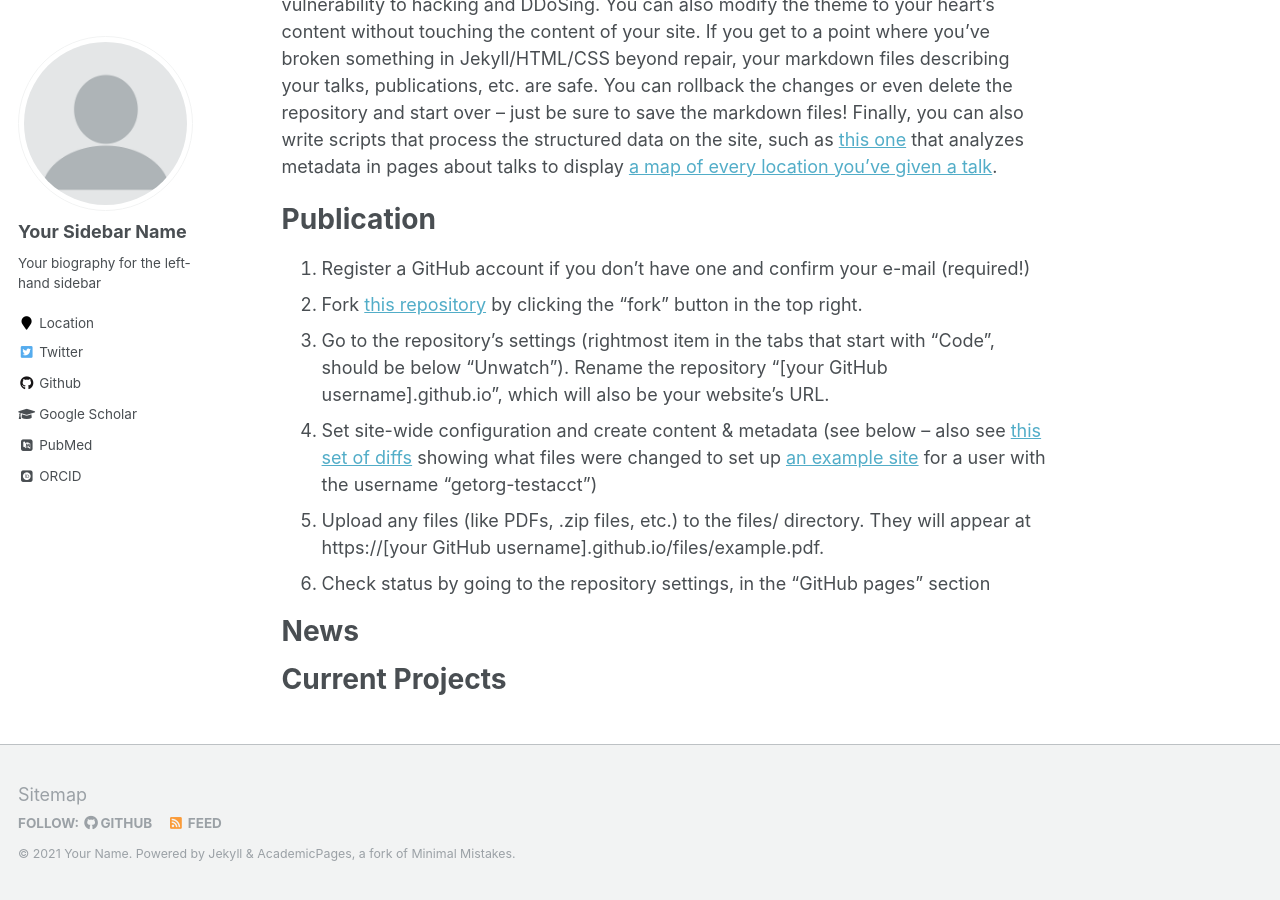
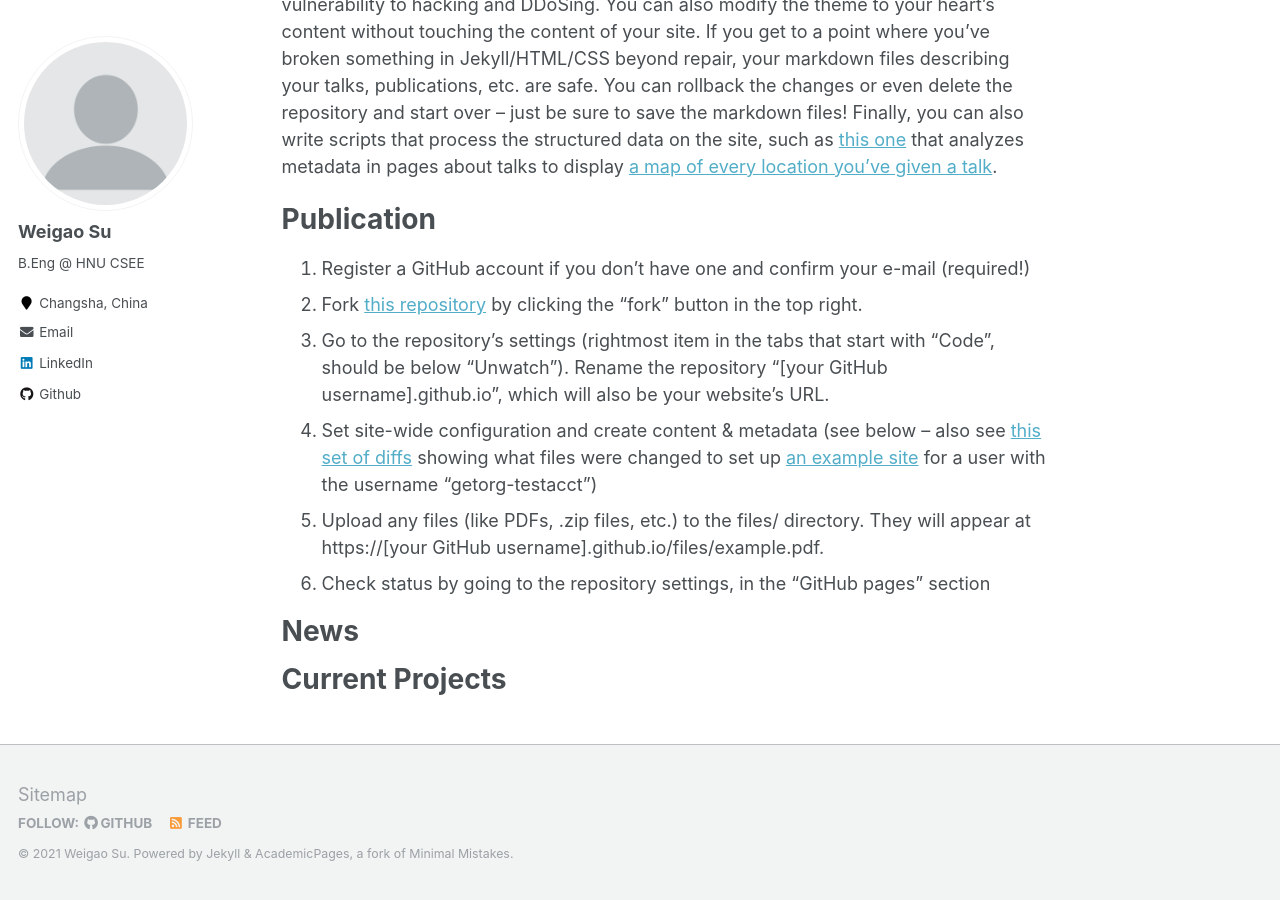
Before and after one commit to wegul/wegul.github.io, a Jekyll site: the page built from _pages/about.md, in a window 1280 px wide and 900 px high, scrolled down 588 px. Built offline with Jekyll 4.4.1, drawn with Linux system fonts in a browser that asks for light colours; some web fonts are replaced; some of the changed text lies outside the part shown.

Commit message:
cv
Signed-off-by: swg <57892743+wegul@users.noreply.github.com>

```diff
--- a/_config.yml
+++ b/_config.yml
@@ -7,11 +7,11 @@
 
 # Site Settings
 locale                   : "en-US"
-title                    : "Your Name / Site Title"
+title                    : "SWG Homepage"
 title_separator          : "-"
-name                     : &name "Your Name"
-description              : &description "personal description"
-url                      : https://academicpages.github.io # the base hostname & protocol for your site e.g. "https://mmistakes.github.io"
+name                     : &name "Weigao Su"
+description              : &description "B.Eng @ HNU CSEE"
+url                      : https://wegul.github.io/wegul/ # the base hostname & protocol for your site e.g. "https://mmistakes.github.io"
 baseurl                  : "" # the subpath of your site, e.g. "/blog"
 repository               : "academicpages/academicpages.github.io"
 teaser                   :  # filename of teaser fallback teaser image placed in /images/, .e.g. "500x300.png"
@@ -57,7 +57,7 @@ yandex_site_verification :
 
 # Social Sharing
 twitter:
-  username               : &twitter
+  username               : #&twitter ""
 facebook:
   username               :
   app_id                 :
@@ -80,15 +80,15 @@ analytics:
 
 # Site Author
 author:
-  name             : "Your Sidebar Name"
+  name             : "Weigao Su"
   avatar           : "profile.png"
-  bio              : "Your biography for the left-hand sidebar"
-  location         : "Location"
+  bio              : "B.Eng @ HNU CSEE"
+  location         : "Changsha, China"
   employer         :
-  pubmed           : "https://www.ncbi.nlm.nih.gov/pubmed/?term=john+snow"
-  googlescholar    : "http://yourfullgooglescholarurl.com"
-  email            :
-  researchgate     :  # example: "https://www.researchgate.net/profile/yourprofile"
+  pubmed           :
+  googlescholar    :
+  email            : "weigaosu@hnu.edu.cn"
+  researchgate     :
   uri              :
   bitbucket        :
   codepen          :
@@ -96,20 +96,20 @@ author:
   flickr           :
   facebook         :
   foursquare       :
-  github           : "academicpages"
+  github           : "https://github.com/wegul"
   google_plus      :
   keybase          :
   instagram        :
-  impactstory      : #"https://profiles.impactstory.org/u/xxxx-xxxx-xxxx-xxxx"
+  impactstory      :
   lastfm           :
-  linkedin         :
-  orcid            : "http://orcid.org/yourorcidurl"
+  linkedin         : "www.linkedin.com/in/swg794"
+  orcid            :
   pinterest        :
   soundcloud       :
   stackoverflow    : # http://stackoverflow.com/users/123456/username
   steam            :
   tumblr           :
-  twitter          : "replacethistwitterhandle"
+  twitter          : #"replacethistwitterhandle"
   vine             :
   weibo            :
   xing             :
```
